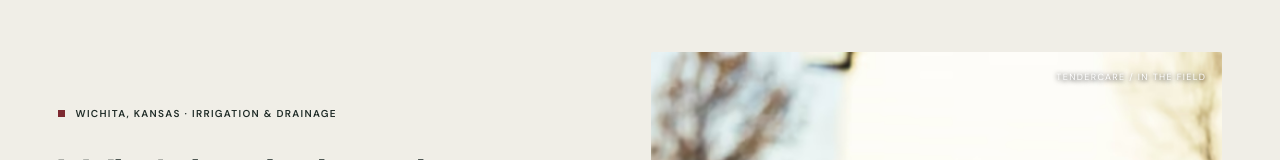
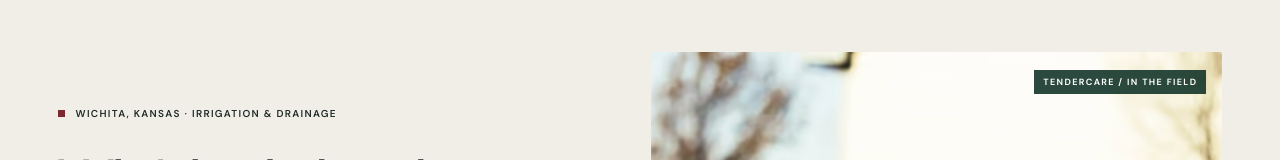
Before and after one commit to anotherdivebar/tendercare-irrigation, a Next.js app: page / in a window 1280 px wide. Shown: the part 133-293 px from the top of the page. Built offline with nearby package versions, Linux system fonts and the light colour scheme; no server answers.

Commit message:
Improve hero image label contrast

```diff
--- a/src/styles/components.css
+++ b/src/styles/components.css
@@ -382,10 +382,14 @@
   position: absolute;
   right: 16px;
   top: 18px;
-  color: white;
+  padding: 7px 9px 6px;
+  background: rgba(20, 54, 43, 0.9);
+  color: var(--tc-white);
   font-size: 9px;
+  font-weight: 650;
+  line-height: 1.2;
   letter-spacing: 0.15em;
-  text-shadow: 0 1px 5px #000;
+  text-shadow: none;
 }
 .tc-hero-compact .tc-hero-figure {
   height: 360px;
```
